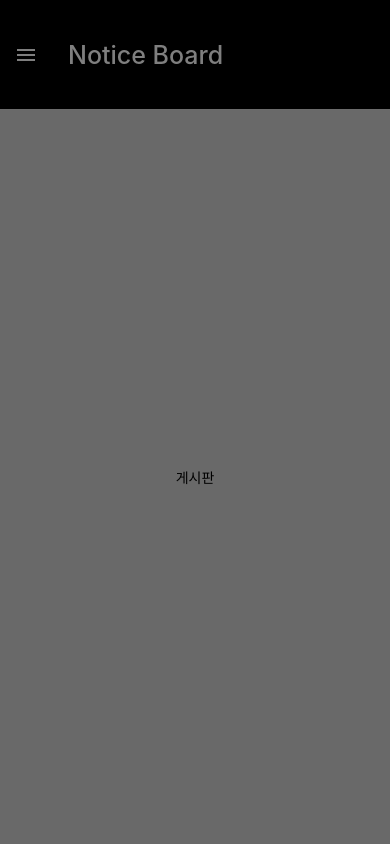
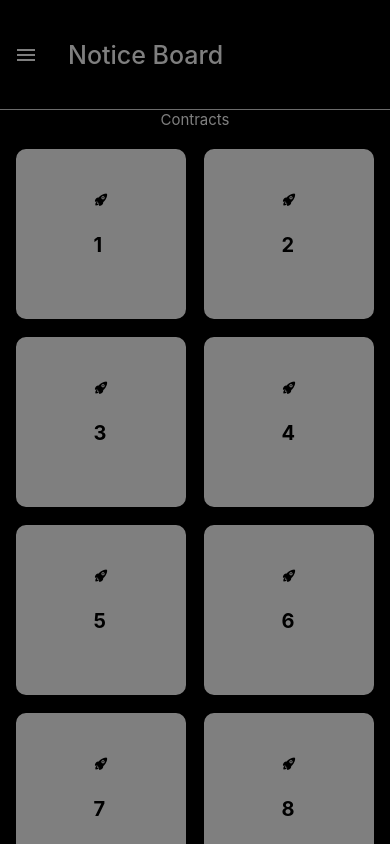
Before and after one commit to ho-sick99/blocker_ver2, a React Native app in the folder frontend/DAPP/: screen /Notice_board in a window 390 px wide. Built offline with nearby package versions, Linux system fonts and the light colour scheme.

Commit message:
게시판 레이아웃 기본틀 구성

```diff
--- a/frontend/DAPP/App.js
+++ b/frontend/DAPP/App.js
@@ -12,6 +12,8 @@ import LoginProvider from "./context/LoginProvider";  // <LoginProvider>가져
 import N_Signed from './screens/N_Signed';
 import Proceeding from './screens/Proceeding';
 import Signed from './screens/Signed';
+
+import PostView from './screens/PostView';
 const Stack = createNativeStackNavigator();
 
 
@@ -67,6 +69,15 @@ export default function App() {
               headerBackTitle:"",
             }}
             />
+            <Stack.Screen
+              name="PostView"
+              component={PostView}
+              options={{title: '포스트뷰', headerStyle: { backgroundColor: "black"},
+              headerTitleStyle: { color: "white", fontSize: 23 ,},
+              headerTintColor:"white",
+              headerBackTitle:"",
+            }}
+            />
           </Stack.Navigator>
         </NavigationContainer>
       </LoginProvider>
--- a/frontend/DAPP/screens/Notice_board.js
+++ b/frontend/DAPP/screens/Notice_board.js
@@ -1,27 +1,29 @@
 import React, { useEffect } from "react";
 import { createDrawerNavigator,DrawerActions } from "@react-navigation/drawer";
-import Ionicons from "@expo/vector-icons/Ionicons";
+import Icon from "@expo/vector-icons/Ionicons";
 import Three_Contracts from "./Three_Contracts";
 import MyPage from "./MyPage";
-import {
-  View,
-  Text,
-  StyleSheet
-} from "react-native";
+import { View, Text, StyleSheet , FlatList, TouchableOpacity} from "react-native";
 
 const Drawer = createDrawerNavigator();
 
-function Main() {
+const DATA1 = [ '1','2','3','4','5','6','7','8','9','10','11','12','13','14','15','16','17','18','19','20']
+const icon_color = '#000000';
+const icon_size = "50";
+
+function Main({navigation}) {
   return (
-    <View
-      style={{
-        flex: 1,
-        justifyContent: "center",
-        alignItems: "center",
-        backgroundColor: "lightgrey",
-      }}
-    >
-      <Text>게시판</Text>
+    <View style={styles.container}>
+      <Text style={styles.h_text_style}>Contracts</Text>
+      <FlatList data={DATA1}  numColumns={2}  showsVerticalScrollIndicator={false} renderItem={({item}) => (
+        <View style={styles.view_style} columnWrapperStyle={styles.row}>
+          <TouchableOpacity style={styles.contract_click_style} onPress={() => navigation.push('PostView')}>
+            <Icon name="rocket" color={icon_color} size={icon_size}/>
+            <Text style={styles.text_style}>{item}</Text>
+          </TouchableOpacity>
+        </View>
+      )}>
+      </FlatList>
     </View>
   );
 }
@@ -43,19 +45,19 @@ const Notice_board = () => {
       }}
     >
       <Drawer.Screen name="Notice Board" component={Main} options={{drawerIcon:({color,size,focuced})=>(
-          <Ionicons
+          <Icon
             name={"home"}
             size={size}
             color={color}
           />),}} />
       <Drawer.Screen name="Contracts" component={Three_Contracts} options={{drawerIcon:({color,size,focuced})=>(
-          <Ionicons
+          <Icon
             name={"rocket"}
             size={size}
             color={color}
           />),}} />
       <Drawer.Screen name="MyPage" component={MyPage} options={{drawerIcon:({color,size,focuced})=>(
-          <Ionicons
+          <Icon
             name={"pause"}
             size={size}
             color={color}
@@ -65,3 +67,52 @@ const Notice_board = () => {
 }
 
 export default Notice_board;
+
+const styles = StyleSheet.create({
+  container: {
+    justifyContent: 'center',
+    alignItems: 'center',
+    backgroundColor: '#000000',
+  },
+  h_text_style: {
+    backgroundColor: '#000000',
+    width: 390,
+    height:30,
+    color: '#ffffff',
+    fontSize:15,
+    textAlign:'center',
+    color: '#ffffff',
+  },
+  view_style: {
+    backgroundColor: '#ffffff',
+    borderRadius: 10,
+    width: 170,
+    height:170,
+    marginVertical: 9,
+    color: '#ffffff',
+    justifyContent : 'center',
+    borderColor: '#ffffff',
+    borderWidth:10,
+    margin: 9,
+  },
+  row: {
+    flex: 1,
+    justifyContent: "space-around"
+  },
+  contract_click_style: {
+    padding:4,
+    alignItems: 'center',
+    flexDirection:"column",
+    flex:1,
+    marginTop: 30,
+  },
+  text_style: {
+    width: 370,
+    height:80,
+    fontSize:20,
+    marginTop: 25,
+    color: 'black',
+    fontWeight: 'bold',
+    marginLeft: 355,
+  },
+});
--- /dev/null
+++ b/frontend/DAPP/screens/PostView.js
@@ -0,0 +1,5 @@
+function PostView(){
+
+}
+
+export default PostView;
```
